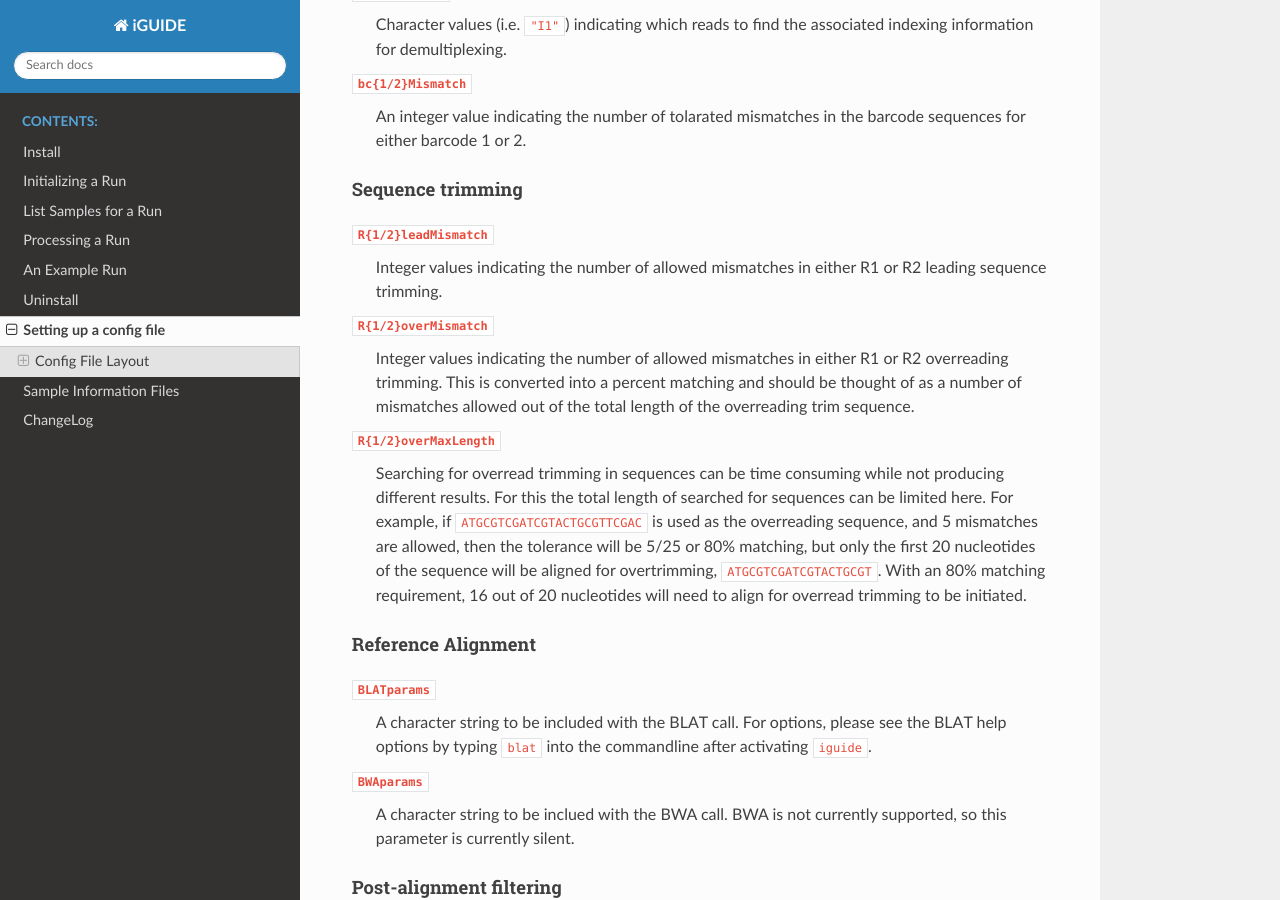
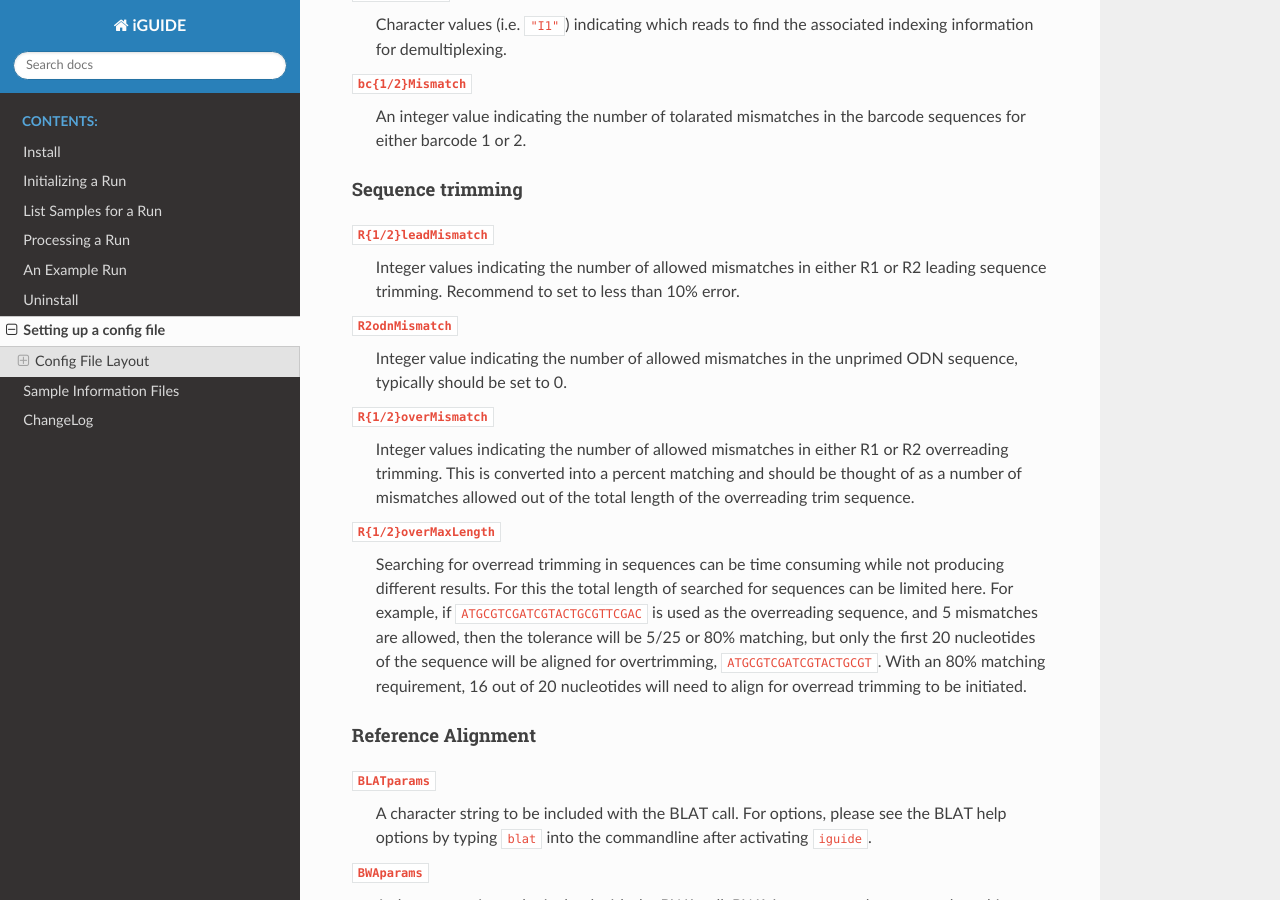
Before and after one commit to cnobles/iGUIDE, a Sphinx documentation site: the page built from docs/pages/configinfo.rst, in a window 1280 px wide and 900 px high, scrolled down 6017 px. Built offline with Sphinx 7.4.7 and the Read the Docs theme 2.0.0, drawn with Linux system fonts in a browser that asks for light colours.

```diff
--- a/docs/pages/changelog.rst
+++ b/docs/pages/changelog.rst
@@ -17,6 +17,8 @@
   + report from either config(s) or eval dataset
 * Cleaned up file structure
 * Updated documentation in code and docs.
+* Implemented accuracy and retention checks with simulation dataset.
+* Updated simulation dataset with larger set to test analysis.
 
 **v0.9.5 (February 19th, 2019)**
 
--- a/docs/pages/configinfo.rst
+++ b/docs/pages/configinfo.rst
@@ -267,7 +267,11 @@
 
 ``R{1/2}leadMismatch``
   Integer values indicating the number of allowed mismatches in either R1 or R2
-  leading sequence trimming.
+  leading sequence trimming. Recommend to set to less than 10% error.
+
+``R2odnMismatch``
+  Integer value indicating the number of allowed mismatches in the unprimed
+  ODN sequence, typically should be set to 0.
 
 ``R{1/2}overMismatch``
   Integer values indicating the number of allowed mismatches in either R1 or R2
```
Also changed, not shown: other parts of docs/pages/changelog.rst (+1 -1 lines), README.md (+3 -1 lines), 17 other files.
